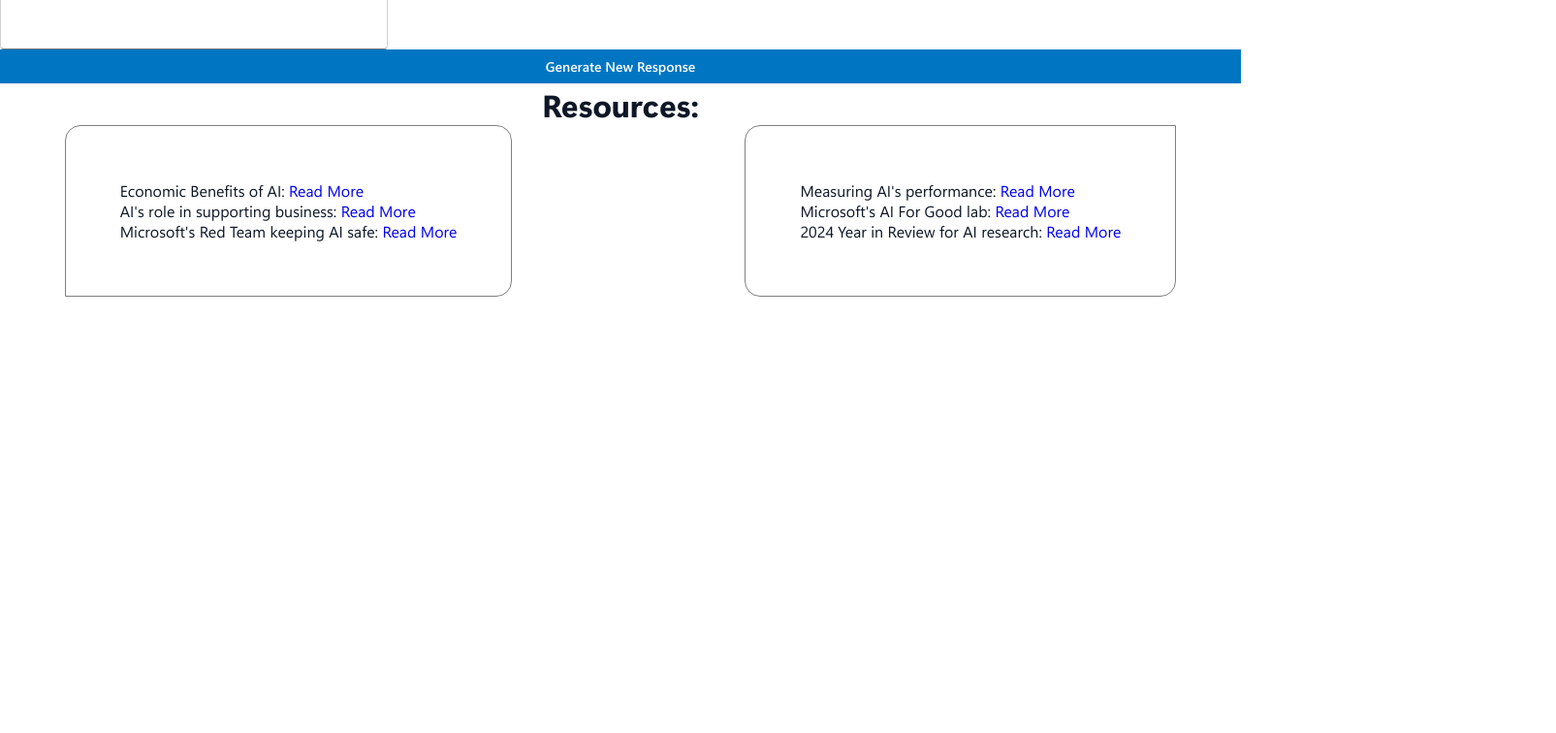
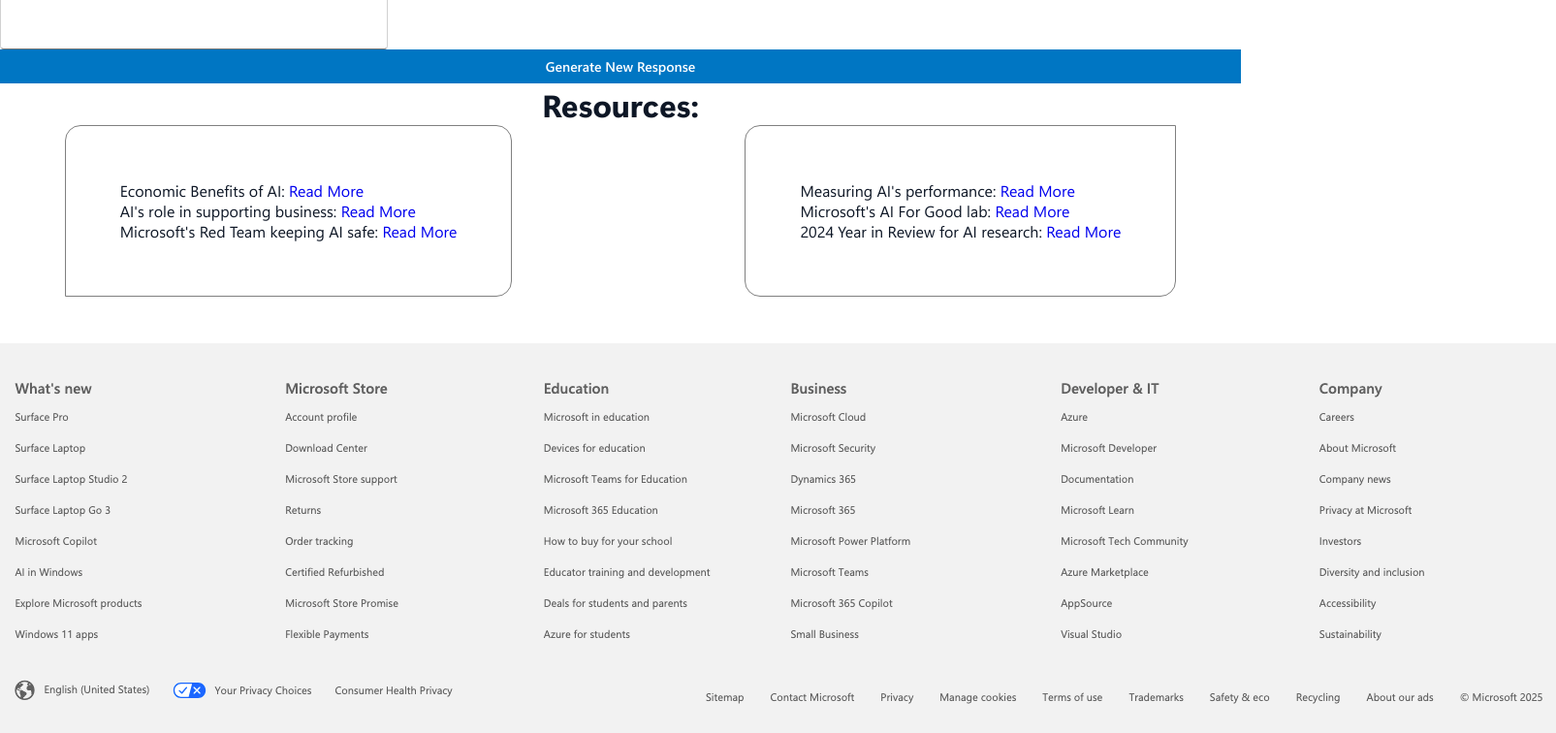
Before and after one commit to canadiankay/transparai-client, a React (Vite) app: page / in a window 1280 px wide. Shown: the part 812-1568 px from the top of the page at 97% size, 1605 px wide, since content can reach past the window. Before the commit the page ends 1118 px from the top, so only its background shows below. Built offline with nearby package versions, Linux system fonts and the light colour scheme.

Commit message:
created footer component and styled it then imported it into app

```diff
--- a/src/App.jsx
+++ b/src/App.jsx
@@ -4,6 +4,7 @@
 import Nav from "./components/Nav/Nav.jsx";
 import Hero from "./components/Hero/Hero.jsx";
 import Form from "./components/Form/Form.jsx";
+import Footer from "./components/Footer/Footer.jsx";
 
 function App() {
   return (
@@ -13,6 +14,7 @@
       <Form />
       <ResponseWindow />
       <ResourcesList />
+      <Footer />
     </>
   );
 }
--- /dev/null
+++ b/src/components/Footer/Footer.jsx
@@ -0,0 +1,11 @@
+import footerImage from "../../assets/images/footer.png";
+import "./Footer.scss";
+const Footer = () => {
+  return (
+    <footer className="footer">
+      <img src={footerImage} alt="footer image" className="footer__image" />
+    </footer>
+  );
+};
+
+export default Footer;
--- /dev/null
+++ b/src/components/Footer/Footer.scss
@@ -0,0 +1,13 @@
+@use "../../styles/partials/variables" as *;
+
+.footer {
+  display: flex;
+  width: 100%;
+  background-color: #f0f0f0;
+  margin-top: ($padding-margin-default * 6);
+
+  &__image {
+    width: auto;
+    margin: auto;
+  }
+}
```
Also changed, not shown: src/assets/images/footer.png (added).
